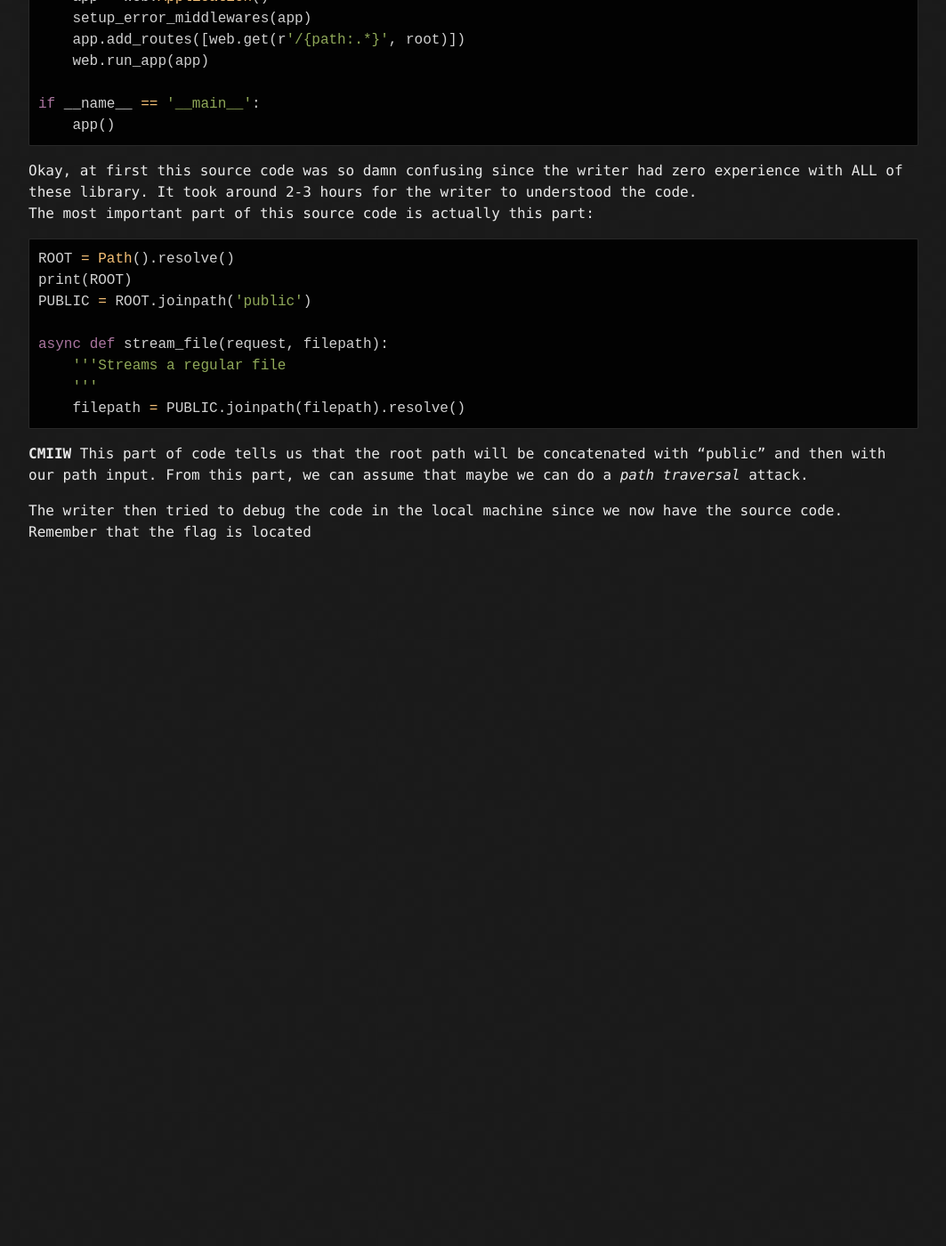
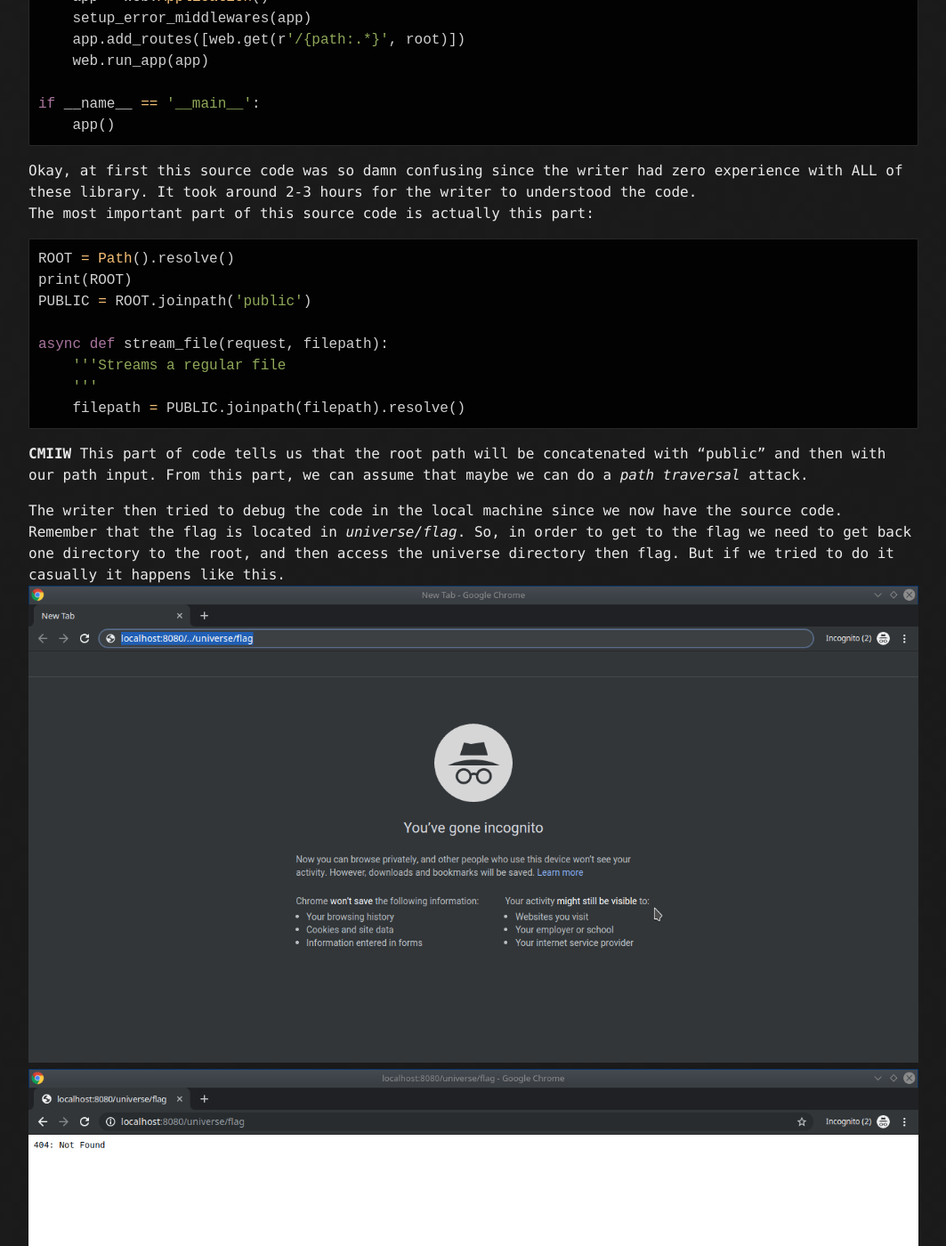
Before and after one commit to ArkAngels/ArkAngels.github.io, a Jekyll site: the page built from ctf/inshack2019/exploring_the_universe/index.md, in a window 1280 px wide and 1400 px high, scrolled down 10986 px. Shown: the whole window at 89% size, without its empty margins (108-1171 px from the left). Built offline with Jekyll 4.4.1, drawn with Linux system fonts in a browser that asks for light colours; the repository's description, which GitHub fills in, is left out; before the commit the page ends 11616 px from its top, so only the background shows below that; some of the changed text lies outside the part shown.

Commit message:
Added InsHack2019 Exploring the Universe Writeup

```diff
--- a/ctf/inshack2019/exploring_the_universe/index.md
+++ b/ctf/inshack2019/exploring_the_universe/index.md
@@ -33,7 +33,7 @@ But what if we try to modify a file in <i>nano</i> and then without saving it we
 Then we force close the terminal and reopen it.<br>
 <img src="https://blog.xarkangels.com/ctf/assets/inshack2019_explore/emergencyfile_nano.png"><br>
 
-It creates a so-called <i>emergency file</i> to save your progress called <b><filename>.save</b>.<br>
+It creates a so-called <i>emergency file</i> to save your progress called <b>\<filename\>.save</b>.<br>
 
 Next, if we try to write something in <i>vim</i> and save the file properly, it will create the file we want.<br>
 <img src="https://blog.xarkangels.com/ctf/assets/inshack2019_explore/open_vim.png"><br>
@@ -44,7 +44,7 @@ But what is we write something and then force close the terminal? Here's what ha
 <img src="https://blog.xarkangels.com/ctf/assets/inshack2019_explore/modify_vim.png"><br>
 <img src="https://blog.xarkangels.com/ctf/assets/inshack2019_explore/tempfile_vim.png"><br>
 
-It creates a temporary file called <b>.<filename>.swp</b>. <i>Note: There is a dot (.) in front of the filename since it is a hidden file.<i><br>
+It creates a temporary file called <b>.\<filename\>.swp</b>. <i>Note: There is a dot (.) in front of the filename since it is a hidden file.<i><br>
 
 <i>Note: The writer found out recently that if you write something in nano and force close the nano with CTRL + Z it creates the same temporary file as vim.</i><br>
 
@@ -167,4 +167,23 @@ async def stream_file(request, filepath):
 <b>CMIIW</b>
 This part of code tells us that the root path will be concatenated with "public" and then with our path input. From this part, we can assume that maybe we can do a <i>path traversal</i> attack.<br>
 
-The writer then tried to debug the code in the local machine since we now have the source code. Remember that the flag is located
+The writer then tried to debug the code in the local machine since we now have the source code. Remember that the flag is located in <i>universe/flag</i>. So, in order to get to the flag we need to get back one directory to the root, and then access the universe directory then flag. But if we tried to do it casually it happens like this.<br>
+<img src="https://blog.xarkangels.com/ctf/assets/inshack2019_explore/test_input.png"><br>
+<img src="https://blog.xarkangels.com/ctf/assets/inshack2019_explore/got_404.png"><br>
+
+We got a 404 error. Let's see what the server received.<br>
+<img src="https://blog.xarkangels.com/ctf/assets/inshack2019_explore/debug.png"><br>
+
+We can see that the server removed the "../". Then how can we access the flag? There are 2 ways:
+* Use URL Encode on "/"
+* Use cURL option --path-as-is
+
+In this writeup, we will use the first option. By converting "/" into url encoded form "%2F" we can technically access the <i>universe/flag</i>.<br>
+<img src="https://blog.xarkangels.com/ctf/assets/inshack2019_explore/debug_flag"><br>
+<img src="https://blog.xarkangels.com/ctf/assets/inshack2019_explore/debug_flag_terminal"><br>
+
+And by implementing this method to the challenge link it will download the flag file.<br>
+<img src="https://blog.xarkangels.com/ctf/assets/inshack2019_explore/flag_download"><br>
+
+And voila! FLAG!<br>
+Flag: INSA{3e508f6e93fb2b6de561d5277f2a9b26bc79c5f349c467a91dd12769232c1a29}
```
